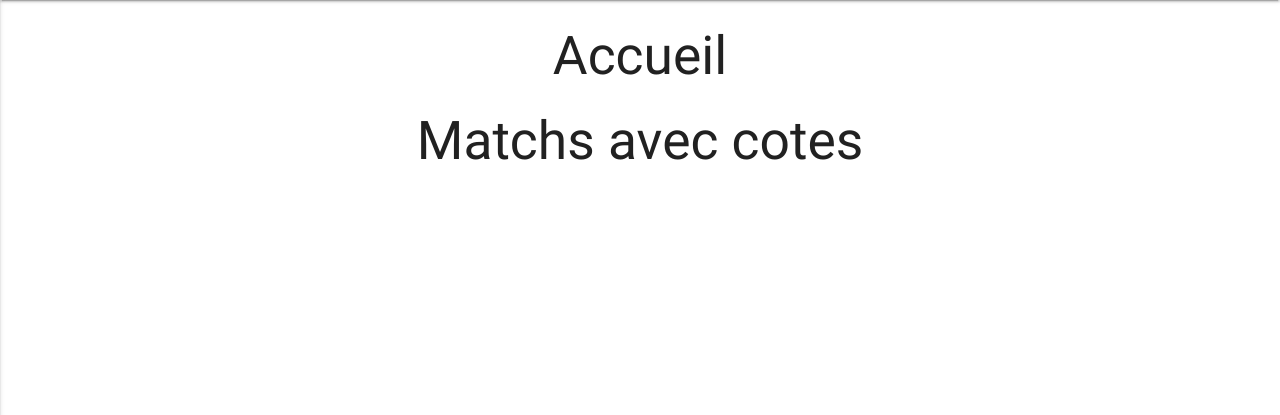
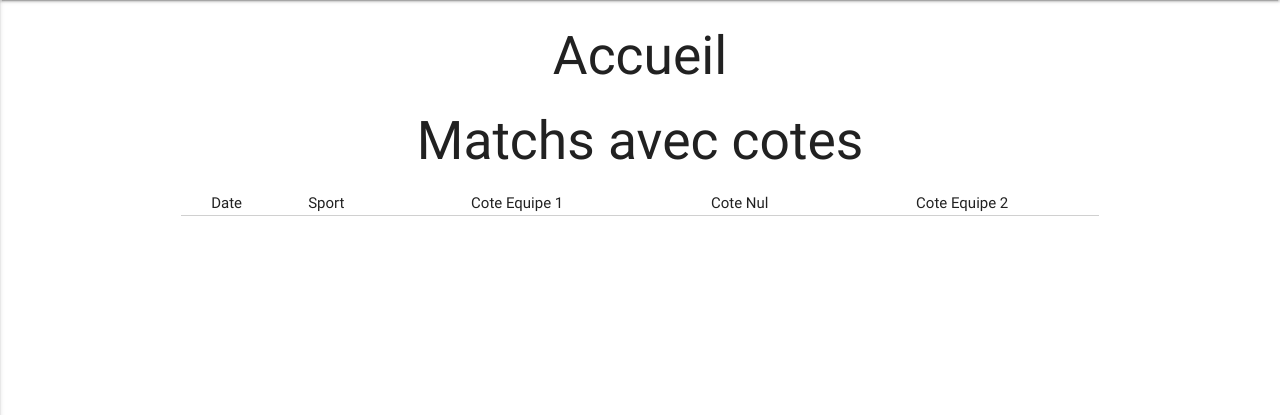
Before and after one commit to guillaumehanotel/BetScraper-Symfony, a Symfony app: template Website/src/AppBundle/Resources/views/Default/index.html.twig in a window 1280 px wide. Shown: the part 64-479 px from the top of the page. Run offline with Twig, Linux system fonts and the light colour scheme; the template is opened without the code that fills it, so the values that code supplies are empty; some libraries are stand-ins or nearby versions.

Commit message:
changement affichage matchs, ajout bundle route js

```diff
--- a/Website/app/AppKernel.php
+++ b/Website/app/AppKernel.php
@@ -15,6 +15,7 @@ class AppKernel extends Kernel
             new Symfony\Bundle\SwiftmailerBundle\SwiftmailerBundle(),
             new Doctrine\Bundle\DoctrineBundle\DoctrineBundle(),
             new Sensio\Bundle\FrameworkExtraBundle\SensioFrameworkExtraBundle(),
+            new FOS\JsRoutingBundle\FOSJsRoutingBundle(),
             new AppBundle\AppBundle(),
         ];
 
--- a/Website/composer.json
+++ b/Website/composer.json
@@ -23,6 +23,7 @@
         "php": ">=7.1.9",
         "doctrine/doctrine-bundle": "^1.6",
         "doctrine/orm": "^2.5",
+        "friendsofsymfony/jsrouting-bundle": "^2.0",
         "incenteev/composer-parameter-handler": "^2.0",
         "sensio/distribution-bundle": "^5.0.19",
         "sensio/framework-extra-bundle": "^3.0.2",
--- a/Website/src/AppBundle/Resources/views/Default/index.html.twig
+++ b/Website/src/AppBundle/Resources/views/Default/index.html.twig
@@ -11,52 +11,67 @@
             {% set date_day = null %}
             {% set date_hour = null %}
             <!-- Parcourt des matchs d'aujourd'hui et d'après triés par date -->
+
+            <table class="table-cotes striped bordered">
+                <thead>
+                <tr>
+                    <td>Date</td>
+                    <td>Sport</td>
+                    <td>Cote Equipe 1</td>
+                    <td>Cote Nul</td>
+                    <td>Cote Equipe 2</td>
+                </tr>
+                </thead>
+                <tbody>
                 {% for cote in cotes %}
 
-                <!-- Affichage groupé par jour -->
-                {% if date_day != cote.match.matchdate|date("l d F Y") %}
-                    {% set date_day = cote.match.matchdate|date("l d F Y") %}
-                    <div class="date_day" style="clear: both">
-                        <h3>{{ date_day }}</h3>
-                    </div>
-                    <div class="divider"></div>
-                {% endif %}
-
-                <!-- Affichage groupé par horaire -->
-                {% if date_hour != cote.match.matchdate|date("H:i") %}
-                    {% set date_hour = cote.match.matchdate|date("H:i") %}
-                    <div class="date_hour" style="clear: both">
-                        <h4>{{ date_hour }}</h4>
-                    </div>
-                    <div class="divider"></div>
-                {% endif %}
-
-
-                <a class="hoverable" href="{{ path("match", {'matchId': cote.match.matchId }) }}">
-                    <div class="match hoverable offset-m1 col m5">
-                        <div class="match-date">
-                            <p class="black-text">{{ cote.match.matchdate|date("d/m/Y H:i") }}</p>
-                        </div>
-                        <div class="match-sport">
-                            <p class="black-text" style="font-weight: bold">{{ cote.match.sport.sportnom }}</p>
-                        </div>
-                        <table class="bordered striped">
+                    <tr class="hover" data-match_id="{{ cote.match.matchId }}">
+                        <td>{{ cote.match.matchdate|date("d/m/Y H:i") }}</td>
+                        <td><span style="font-weight: bold">{{ cote.match.sport.sportnom }}</span></td>
+                        <td>
+                            <table>
                                 <tr>
                                     <td><span class="red-text">{{ cote.match.equipe1.equipenom }}</span></td>
-                                <td></td>
+                                </tr>
+                                <tr>
+                                    <td><span class="red-text">{{ cote.coteEquipe1 }}</span></td>
+                                </tr>
+                                <tr>
+                                    <td>+Var%</td>
+                                </tr>
+                            </table>
+                        </td>
+                        <td>
+                            <table>
+                                <tr>
+                                    <td>&nbsp;</td>
+                                </tr>
+                                <tr>
+                                    <td>{{ cote.coteNul }}</td>
+                                </tr>
+                                <tr>
+                                    <td>+Var%</td>
+                                </tr>
+                            </table>
+                        </td>
+                        <td>
+                            <table>
+                                <tr>
                                     <td><span class="blue-text">{{ cote.match.equipe2.equipenom }}</span></td>
                                 </tr>
                                 <tr>
-                                <td><span class="red-text">{{ cote.coteEquipe1 }}</span></td>
-                                <td><span class="black-text">{{ cote.coteNul }}</span></td>
                                     <td><span class="blue-text">{{ cote.coteEquipe2 }}</span></td>
                                 </tr>
+                                <tr>
+                                    <td>+Var%</td>
+                                </tr>
                             </table>
-                    </div>
-                </a>
-
+                        </td>
+                    </tr>
 
                 {% endfor %}
+                </tbody>
+            </table>
         </div>
     </div>
 
--- a/Website/src/AppBundle/Resources/views/Default/match.html.twig
+++ b/Website/src/AppBundle/Resources/views/Default/match.html.twig
@@ -69,4 +69,5 @@
 
 
 
+
 {% endblock %}
--- a/Website/src/AppBundle/Resources/views/layout.html.twig
+++ b/Website/src/AppBundle/Resources/views/layout.html.twig
@@ -46,6 +46,8 @@
 {% block javascripts %}
     <script src="{{ asset('assets/js/jquery-3.2.1.min.js') }}"></script>
     <script src="{{ asset('assets/js/materialize.min.js') }}"></script>
+    <script src="{{ asset('assets/js/router.js') }}"></script>
+    <script src="{{ path('fos_js_routing_js', { callback: 'fos.Router.setData' }) }}"></script>
     <script src="{{ asset('assets/js/main.js') }}"></script>
 {% endblock %}
 </body>
--- a/Website/web/assets/css/style.css
+++ b/Website/web/assets/css/style.css
@@ -85,3 +85,34 @@ h1 {
     font-width: 500;
     font-size: 25px;
 }
+
+
+.table-cotes td {
+    padding: 0px;
+    text-align: center;
+}
+
+.table-cotes table {
+    border-left: solid #D0D0D0 1px;
+    border-right: solid #D0D0D0 1px;
+}
+
+.table-cotes thead tr td {
+    text-align: center;
+}
+
+.table-cotes table td {
+    border-top: solid #D0D0D0 1px;
+    padding: 0px;
+    text-align: center;
+}
+
+
+.card-style {
+    box-shadow: 0 2px 5px 0 rgba(0,0,0,0.16), 0 2px 10px 0 rgba(0,0,0,0.12);
+    border-radius: 2px;
+}
+
+.card-style {
+    cursor: pointer;
+}
--- a/Website/web/assets/js/main.js
+++ b/Website/web/assets/js/main.js
@@ -5,6 +5,7 @@ $(document).ready(function(){
 
 
 
+    // Colorisation des variations selons leurs signes
     $('.variations td').each(function (i, obj) {
         $this = $(this);
         if(obj.innerHTML.charAt(0) == '+' && obj.innerHTML.charAt(1)){
@@ -15,4 +16,25 @@ $(document).ready(function(){
     });
 
 
+    $('.hover').on("mouseover",function () {
+        $this = $(this);
+        $this.addClass('card-style');
+    });
+
+    $('.hover').on("mouseout",function () {
+        $this = $(this);
+        $this.removeClass('card-style');
+    });
+
+
+    $('.hover').on("click",function () {
+        $this = $(this);
+        var match_id = $this.data('match_id');
+        var url_match = Routing.generate('match', {
+            'matchId': match_id
+        });
+        window.location.href = url_match;
+    });
+
+
 });
```
Also changed, not shown: Website/app/config/routing.yml (+8 -3 lines), Website/src/AppBundle/Controller/DefaultController.php (+5 -4 lines), Website/src/AppBundle/Resources/config/routing.yml (added, +29 -0 lines), Website/web/assets/js/router.js (added), 1 other file. Lines whose indentation alone changed are shown as unchanged.
